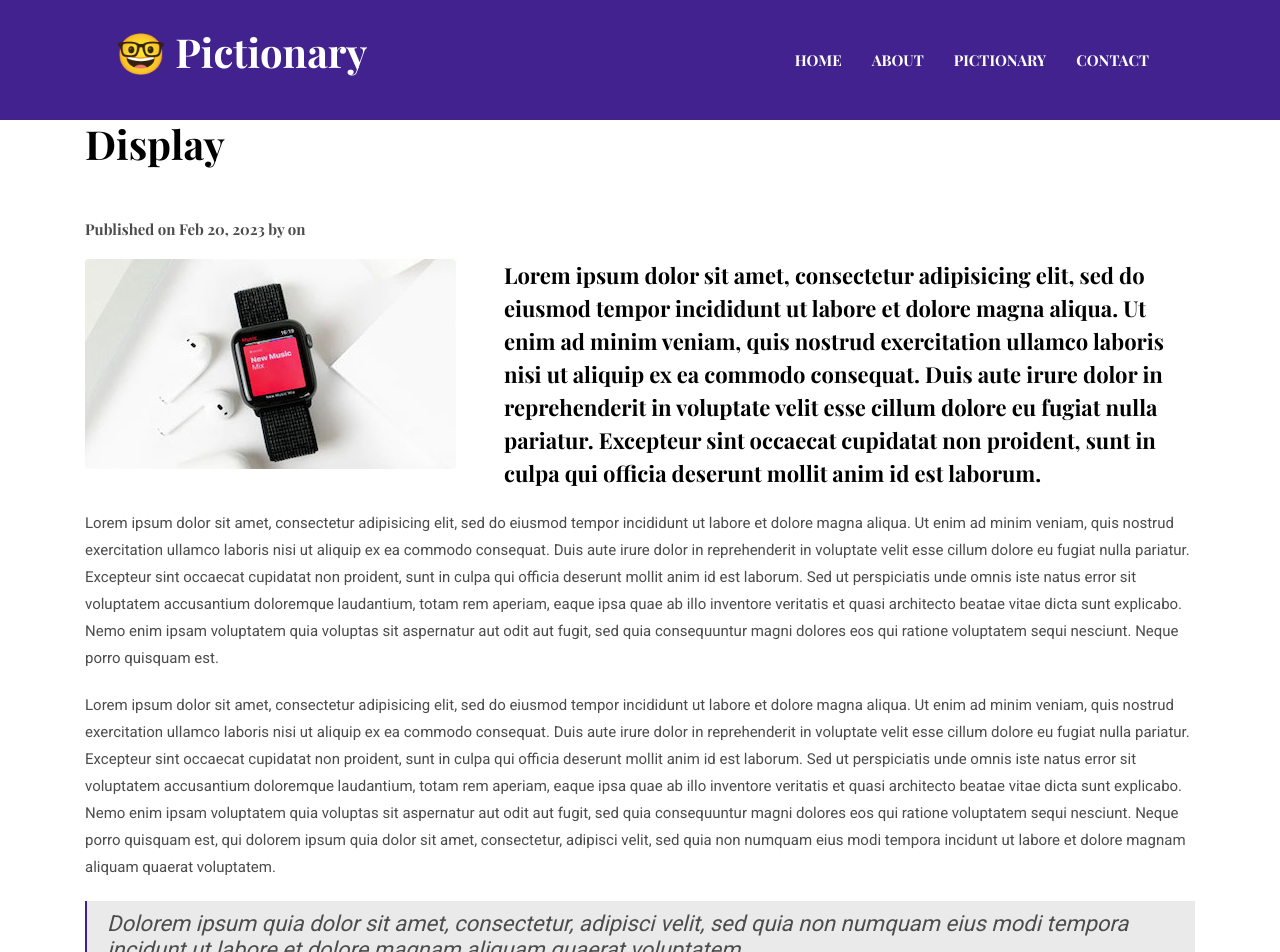
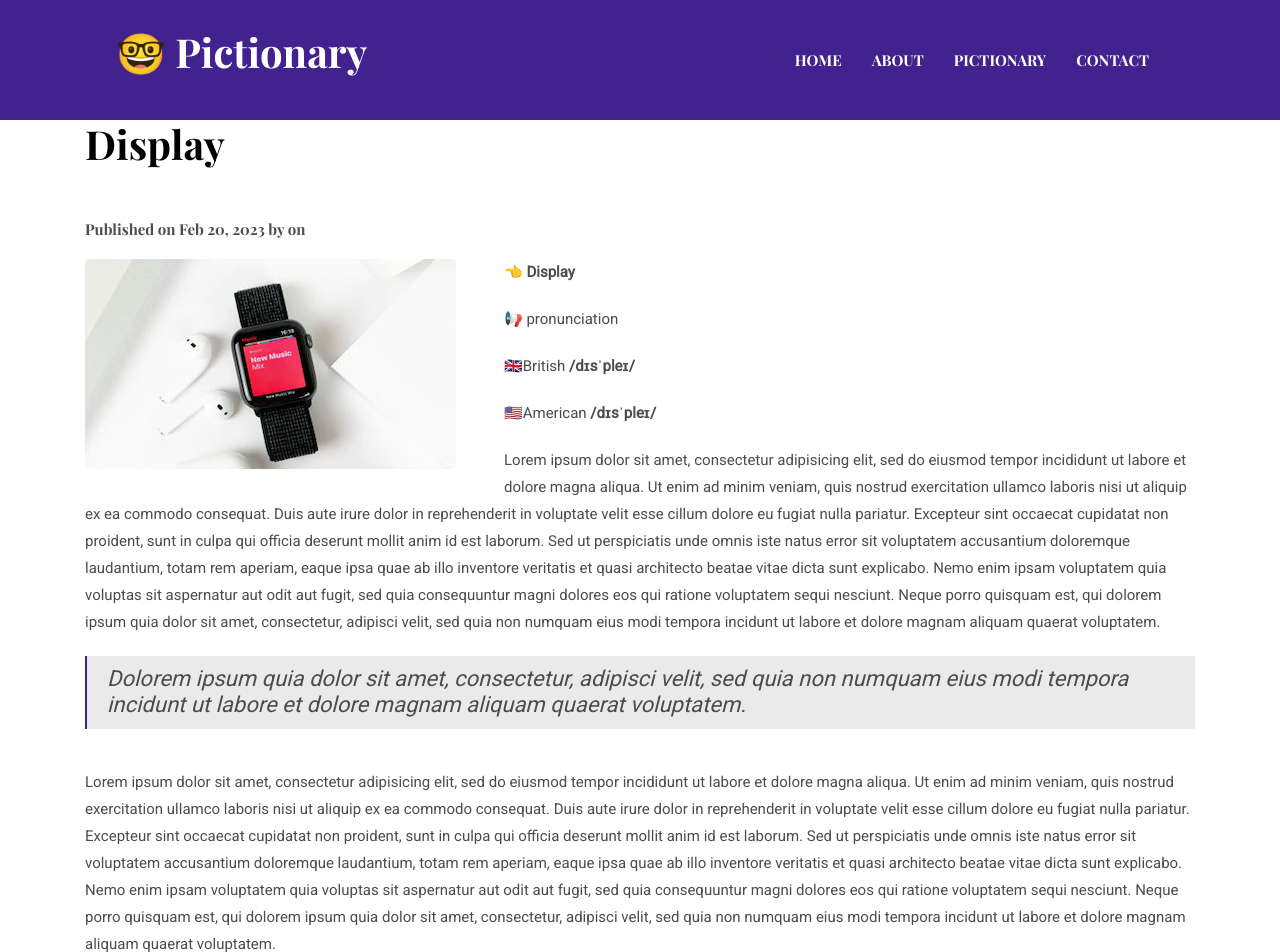
Before and after one commit to a1g5/a1g5.github.io, a Jekyll site: the page built from _posts/2023-02-20-display.markdown, in a window 1280 px wide and 1400 px high, scrolled down 464 px. Shown: the top 952 px of the window. Built offline with Jekyll 4.4.1, drawn with Linux system fonts in a browser that asks for light colours; some of the changed text lies outside the part shown.

Commit message:
Update 2023-02-20-display.markdown

```diff
--- a/_posts/2023-02-20-display.markdown
+++ b/_posts/2023-02-20-display.markdown
@@ -6,9 +6,13 @@
 
 ---
 
-**Lorem ipsum dolor sit amet, consectetur adipisicing elit, sed do eiusmod tempor incididunt ut labore et dolore magna aliqua. Ut enim ad minim veniam, quis nostrud exercitation ullamco laboris nisi ut aliquip ex ea commodo consequat. Duis aute irure dolor in reprehenderit in voluptate velit esse cillum dolore eu fugiat nulla pariatur. Excepteur sint occaecat cupidatat non proident, sunt in culpa qui officia deserunt mollit anim id est laborum.**
+👈 <B> Display </B>
 
-Lorem ipsum dolor sit amet, consectetur adipisicing elit, sed do eiusmod tempor incididunt ut labore et dolore magna aliqua. Ut enim ad minim veniam, quis nostrud exercitation ullamco laboris nisi ut aliquip ex ea commodo consequat. Duis aute irure dolor in reprehenderit in voluptate velit esse cillum dolore eu fugiat nulla pariatur. Excepteur sint occaecat cupidatat non proident, sunt in culpa qui officia deserunt mollit anim id est laborum. Sed ut perspiciatis unde omnis iste natus error sit voluptatem accusantium doloremque laudantium, totam rem aperiam, eaque ipsa quae ab illo inventore veritatis et quasi architecto beatae vitae dicta sunt explicabo. Nemo enim ipsam voluptatem quia voluptas sit aspernatur aut odit aut fugit, sed quia consequuntur magni dolores eos qui ratione voluptatem sequi nesciunt. Neque porro quisquam est.
+📢 pronunciation
+
+🇬🇧British   <B>/dɪsˈpleɪ/</B>
+
+🇺🇸American  <B>/dɪsˈpleɪ/<B>
 
 Lorem ipsum dolor sit amet, consectetur adipisicing elit, sed do eiusmod tempor incididunt ut labore et dolore magna aliqua. Ut enim ad minim veniam, quis nostrud exercitation ullamco laboris nisi ut aliquip ex ea commodo consequat. Duis aute irure dolor in reprehenderit in voluptate velit esse cillum dolore eu fugiat nulla pariatur. Excepteur sint occaecat cupidatat non proident, sunt in culpa qui officia deserunt mollit anim id est laborum. Sed ut perspiciatis unde omnis iste natus error sit voluptatem accusantium doloremque laudantium, totam rem aperiam, eaque ipsa quae ab illo inventore veritatis et quasi architecto beatae vitae dicta sunt explicabo. Nemo enim ipsam voluptatem quia voluptas sit aspernatur aut odit aut fugit, sed quia consequuntur magni dolores eos qui ratione voluptatem sequi nesciunt. Neque porro quisquam est, qui dolorem ipsum quia dolor sit amet, consectetur, adipisci velit, sed quia non numquam eius modi tempora incidunt ut labore et dolore magnam aliquam quaerat voluptatem.
 
```
